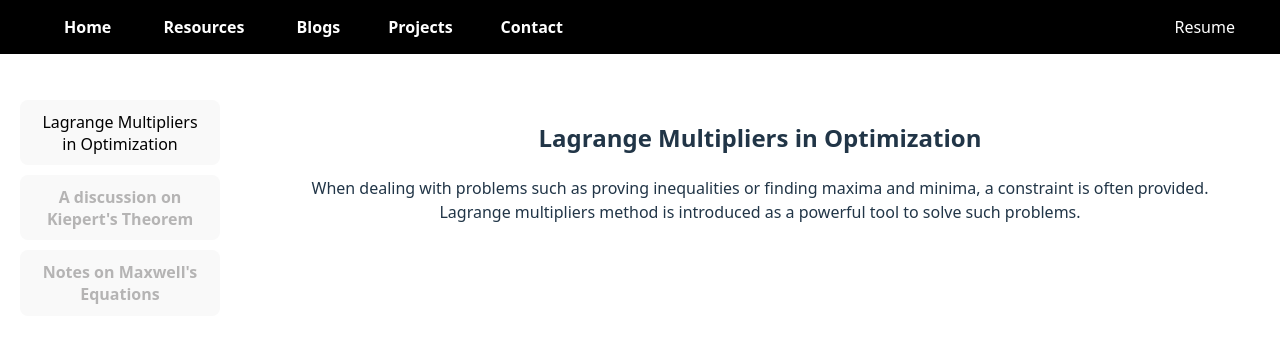
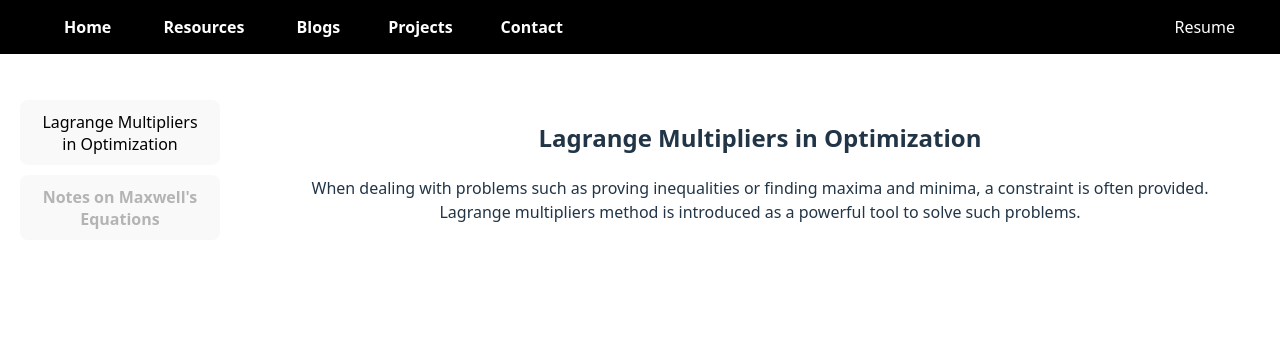
Before and after one commit to ttrieu2025/personal-website, a React (Vite) app: page /Blogs in a window 1280 px wide. Shown: the top 342 px of the page. Built offline with nearby package versions, Linux system fonts and the light colour scheme.

Commit message:
fix: remove outdated blog item on Kiepert's Theorem for content accuracy

```diff
--- a/src/Pages/Blogs.jsx
+++ b/src/Pages/Blogs.jsx
@@ -16,12 +16,6 @@ const Blogitems = [
   },
   {
     id: 2,
-    title: "A discussion on Kiepert's Theorem",
-    pdf: "./Kiepert.pdf",
-    comment: "A brief discussion on a series of well-known geometry theorems and their generalization, Kiepert's Theorem.",
-  },
-  {
-    id: 3,
     title: "Notes on Maxwell's Equations",
     pdf: "./Maxwell.pdf",
     comment: "Maxwell's equations are elegant not only because of their mathematical formulation but also because of their physical insights and applications in engineering disciplines.",
```
Also changed, not shown: 1 other file (tests, documents, lock files or other folders).
